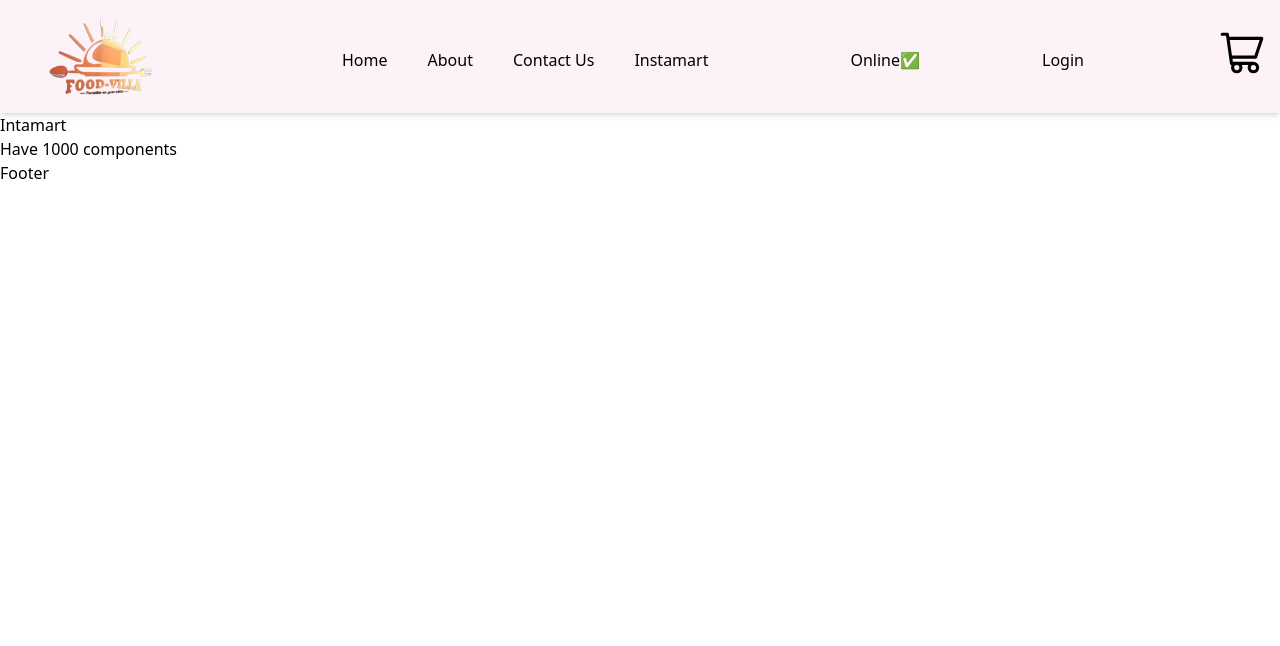
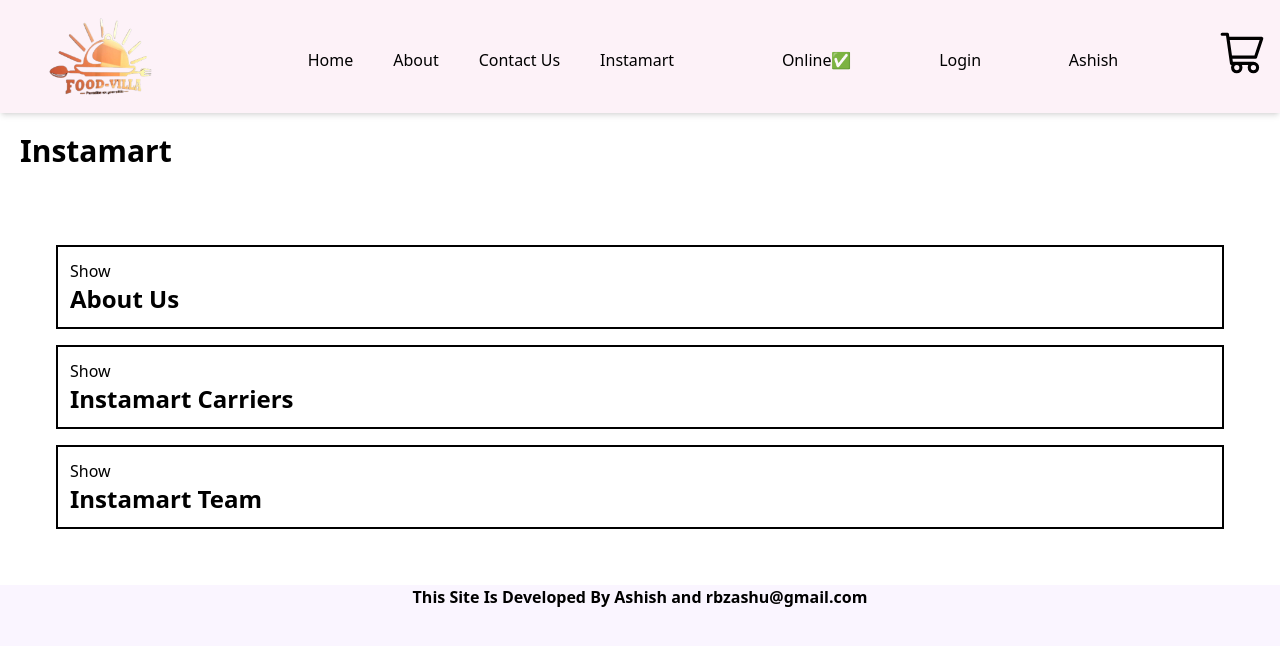
Before and after one commit to ashurbz/Food_Villa, a React (Vite) app: page /instamart in a window 1280 px wide. Shown: the top 646 px of the page. Built offline with nearby package versions, Linux system fonts and the light colour scheme.

Commit message:
section in instamart, useContext

```diff
--- a/src/App.js
+++ b/src/App.js
@@ -1,4 +1,4 @@
-import React ,{lazy, Suspense}from "react";
+import React ,{lazy, Suspense, useState}from "react";
 import ReactDOM from "react-dom/client";
 import HeaderComponent from './components/HeaderComponent/HeaderComponent';
 import BodyComponent from "./components/BodyComponent/BodyComponent";
@@ -10,17 +10,30 @@ import RestaList from "./components/RestaList";
 import Contact from "./components/Contact";
 import {createBrowserRouter, RouterProvider, Outlet} from "react-router-dom";
 import Shimmer from "./components/Shimmer";
+import UserContext from "./utils/UserContext";
 
 const Instamart = lazy(()=>{
  return import('./components/HeaderComponent/Instamart')
 })
 
 const AppLayout = () => {
+  const [userInfo , setUserInfo] = useState({
+      name:'Ashish',
+      email :'rbzashu@gmail.com'
+
+  })
   return (
     <>
+    <UserContext.Provider value={{
+      userInfo:userInfo,
+      setUserInfo:setUserInfo
+    }
+
+    }>
       <HeaderComponent/>
        <Outlet/>
       <Footer/>
+      </UserContext.Provider>
 
     </>
   );
@@ -34,7 +47,10 @@ const appRoutes = createBrowserRouter([
     children:[
       {
       path: '/',
-      element: <BodyComponent/>,
+      element: <BodyComponent userInfo={{
+        name:'Ashish',
+        email :'rbzashu@gmmail.com'
+      }}/>,
     },
     {
       path:'/about',
--- a/src/components/BodyComponent/BodyComponent.js
+++ b/src/components/BodyComponent/BodyComponent.js
@@ -1,15 +1,18 @@
 import RestoCard from "../Card/RestoCard";
-// import  SearchComponent from "../Search/SearchComponent";
-import { useEffect, useState } from "react";
+import { useContext, useEffect, useState } from "react";
 import Shimmer from "../Shimmer";
 import { Link } from "react-router-dom";
 import { RESTA_LIST_API_URL } from "../../../constant";
 import useConnectivityCheck from "../../utils/useConnectivityCheck";
+import UserContext from "../../utils/UserContext";
 
 const BodyComponent = () => {
   const [searchText, setSearchText] = useState("");
   const [searchData, setSearchData] = useState([]);
   const [allResta, setAllResta] = useState([]);
+
+  const user = useContext(UserContext);
+  const { userInfo } = user;
 
   function filterData(allResta, searchText) {
     const filterData = allResta.filter((data) => {
@@ -18,8 +21,6 @@ const BodyComponent = () => {
 
     return filterData;
   }
-
-
 
   useEffect(() => {
     Api();
@@ -35,8 +36,8 @@ const BodyComponent = () => {
 
   const isConnected = useConnectivityCheck();
 
-  if(!isConnected){
-   return <h1>Please Check Your Internet Connection</h1>
+  if (!isConnected) {
+    return <h1>Please Check Your Internet Connection</h1>;
   }
 
   return searchData.length === 0 ? (
@@ -57,9 +58,8 @@ const BodyComponent = () => {
             />
           </div>
 
-          <div className="rounded-lg bg-purple-800 text-white p-2 hover:bg-green-700 cursor-pointer"
-
-
+          <div
+            className="rounded-lg bg-purple-800 text-white p-2 hover:bg-green-700 cursor-pointer"
             onClick={() => {
               const data = filterData(allResta, searchText);
               setSearchData(data);
@@ -67,8 +67,17 @@ const BodyComponent = () => {
           >
             Search
           </div>
+          <input
+            type="text"
+            value={userInfo.name}
+            onChange={(e) => {
+              user.setUserInfo({
+                ...user.userInfo,
+                name: e.target.value,
+              });
+            }}
+          />
         </div>
-          <h1></h1>
       </div>
 
       <div className="flex justify-around  flex-wrap p-5">
--- a/src/components/Card/RestoCard.js
+++ b/src/components/Card/RestoCard.js
@@ -1,9 +1,14 @@
+
 import { CARD_IMG_URL } from "../../../constant";
+
 
 const RestoCard = ({props}) => {
 
 
+
     const {name,cloudinaryImageId,cuisines,avgRating} =props;
+
+
 
         return(
       <div className="w-52 overflow-hidden bg-pink-50 rounded-lg" >
@@ -21,6 +26,7 @@ const RestoCard = ({props}) => {
         <h4>
             {avgRating} Stars
         </h4>
+
         </div>
 
       </div>
--- a/src/components/Footer.js
+++ b/src/components/Footer.js
@@ -1,7 +1,15 @@
+import { useContext } from "react";
+import UserContext from "../utils/UserContext";
 const Footer = () =>{
+
+    const user = useContext(UserContext);
+    const{userInfo} =user
     return (
         <>
-        <h2>Footer</h2>
+        <div className="h-20 bg-purple-50">
+        <h3 className="text-center font-bold"> This Site Is Developed By {userInfo.name} and {userInfo.email} </h3>
+
+        </div>
         </>
     )
 }
--- a/src/components/HeaderComponent/HeaderComponent.js
+++ b/src/components/HeaderComponent/HeaderComponent.js
@@ -1,28 +1,28 @@
 import NavItems from "./NavItems";
-import Cart from "./Cart.js"
-import logoIcon from '../../assets/logo.png'
-import Auth from './Auth'
+import Cart from "./Cart.js";
+import logoIcon from "../../assets/logo.png";
+import Auth from "./Auth";
 import { Link } from "react-router-dom";
 import useConnectivityCheck from "../../utils/useConnectivityCheck";
+import UserContext from "../../utils/UserContext";
+import { useContext } from "react";
 
 const Title = () => {
   return (
     <>
-        <Link to='/'>
-        <img width='200px'
-            className="logo"
-            src={logoIcon}
-          ></img>
+      <Link to="/">
+        <img width="200px" className="logo" src={logoIcon}></img>
       </Link>
-
-
     </>
   );
 };
 
-
 const HeaderComponent = () => {
   const connection = useConnectivityCheck();
+
+  const user = useContext(UserContext);
+  const { name } = user.userInfo;
+
   return (
     <div className="flex justify-between bg-pink-50 box-border shadow-md">
       <div>
@@ -33,18 +33,16 @@ const Title = () => {
       <div className="">
         <NavItems />
       </div>
-          <div className="pt-12" >
-            {connection ? 'Online✅' :'Offline🔴'}
-          </div>
+      <div className="pt-12">{connection ? "Online✅" : "Offline🔴"}</div>
       <div>
         <Auth />
+      </div>
+      <div className="pt-12">
+        <span>{name}</span>
       </div>
       <div className="cart-container">
         <Cart />
       </div>
-
-
-
     </div>
   );
 };
--- a/src/components/HeaderComponent/Instamart.js
+++ b/src/components/HeaderComponent/Instamart.js
@@ -1,14 +1,52 @@
-const Instamart =()=>{
-    return(
-        <div>
-            <h1>
-                Intamart
-            </h1>
-            <h4>
-                Have 1000 components
-            </h4>
-        </div>
-    )
-}
+import { useState } from "react";
+import Section from "./Section";
+
+const Instamart = () => {
+  const [sectionVisible, setSectionVisible] = useState("");
+
+  return (
+    <div>
+      <h1 className="font-bold text-3xl p-5">Instamart</h1>
+      <div className="p-5  m-5">
+        <Section
+          title={"About Us"}
+          description='Contrary to popular belief, Lorem Ipsum is not simply random text. It has roots in a piece of classical Latin literature from 45 BC, making it over 2000 years old. Richard McClintock, a Latin professor at Hampden-Sydney College in Virginia, looked up one of the more obscure Latin words, consectetur, from a Lorem Ipsum passage, and going through the cites of the word in classical literature, discovered the undoubtable source. Lorem Ipsum comes from sections 1.10.32 and 1.10.33 of "de Finibus Bonorum et Malorum" (The Extremes of Good and Evil) by Cicero, written in 45 BC. This book is a treatise on the theory of ethics, very popular during the Renaissance. The first line of Lorem Ipsum, "Lorem ipsum dolor sit amet..", comes from a line in section 1.10.32.'
+          isVisible={sectionVisible === "about"}
+          setIsVisible={(display) => {
+            if (display) {
+              setSectionVisible("about");
+            } else {
+              setSectionVisible("");
+            }
+          }}
+        />
+        <Section
+          title={"Instamart Carriers"}
+          description='Contrary to popular belief, Lorem Ipsum is not simply random text. It has roots in a piece of classical Latin literature from 45 BC, making it over 2000 years old. Richard McClintock, a Latin professor at Hampden-Sydney College in Virginia, looked up one of the more obscure Latin words, consectetur, from a Lorem Ipsum passage, and going through the cites of the word in classical literature, discovered the undoubtable source. Lorem Ipsum comes from sections 1.10.32 and 1.10.33 of "de Finibus Bonorum et Malorum" (The Extremes of Good and Evil) by Cicero, written in 45 BC. This book is a treatise on the theory of ethics, very popular during the Renaissance. The first line of Lorem Ipsum, "Lorem ipsum dolor sit amet..", comes from a line in section 1.10.32.'
+          isVisible={sectionVisible === "carriers"}
+          setIsVisible={(display) => {
+            if (display) {
+              setSectionVisible("carriers");
+            } else {
+              setSectionVisible("");
+            }
+          }}
+        />
+        <Section
+          title={"Instamart Team"}
+          description='Contrary to popular belief, Lorem Ipsum is not simply random text. It has roots in a piece of classical Latin literature from 45 BC, making it over 2000 years old. Richard McClintock, a Latin professor at Hampden-Sydney College in Virginia, looked up one of the more obscure Latin words, consectetur, from a Lorem Ipsum passage, and going through the cites of the word in classical literature, discovered the undoubtable source. Lorem Ipsum comes from sections 1.10.32 and 1.10.33 of "de Finibus Bonorum et Malorum" (The Extremes of Good and Evil) by Cicero, written in 45 BC. This book is a treatise on the theory of ethics, very popular during the Renaissance. The first line of Lorem Ipsum, "Lorem ipsum dolor sit amet..", comes from a line in section 1.10.32.'
+          isVisible={sectionVisible === "Team"}
+          setIsVisible={(display) => {
+            if (display) {
+              setSectionVisible("Team");
+            } else {
+              setSectionVisible("");
+            }
+          }}
+        />
+      </div>
+    </div>
+  );
+};
 
 export default Instamart;
--- /dev/null
+++ b/src/components/HeaderComponent/Section.js
@@ -0,0 +1,32 @@
+
+const Section = ({ title, description, isVisible, setIsVisible }) => {
+
+
+  return (
+    <div className="border-solid border-2 border-black m-4 p-3">
+      {isVisible ? (
+        <button
+          onClick={() => {
+            setIsVisible(false);
+          }}
+        >
+          Hide
+        </button>
+      ) : (
+        <button
+          onClick={() => {
+            setIsVisible(true);
+          }}
+        >
+          Show
+        </button>
+      )}
+
+      <h1 className="font-bold text-2xl">{title}</h1>
+
+      {isVisible ? <p>{description}</p> : null}
+    </div>
+  );
+};
+
+export default Section;
--- /dev/null
+++ b/src/utils/InstaContext.js
@@ -0,0 +1,5 @@
+import { createContext } from "react";
+
+const InstaContext = createContext();
+
+export default InstaContext;
--- /dev/null
+++ b/src/utils/UserContext.js
@@ -0,0 +1,5 @@
+import { createContext } from "react";
+
+const UserContext  = createContext()
+
+export default UserContext;
--- a/style.css
+++ b/style.css
@@ -1,3 +1,4 @@
+
 @tailwind base;
 @tailwind components;
 @tailwind utilities;
--- a/tailwind.config.js
+++ b/tailwind.config.js
@@ -1,7 +1,7 @@
 /** @type {import('tailwindcss').Config} */
 module.exports = {
   content: [
-    "./src/**/*.{html,js,ts,jsx,tsx}",
+    "./src/**/*.{html,js}",
   ],
   theme: {
     extend: {},
```
Also changed, not shown: src/utils/useConnectivityCheck.js (+18 -29 lines). Lines whose indentation alone changed are shown as unchanged.
